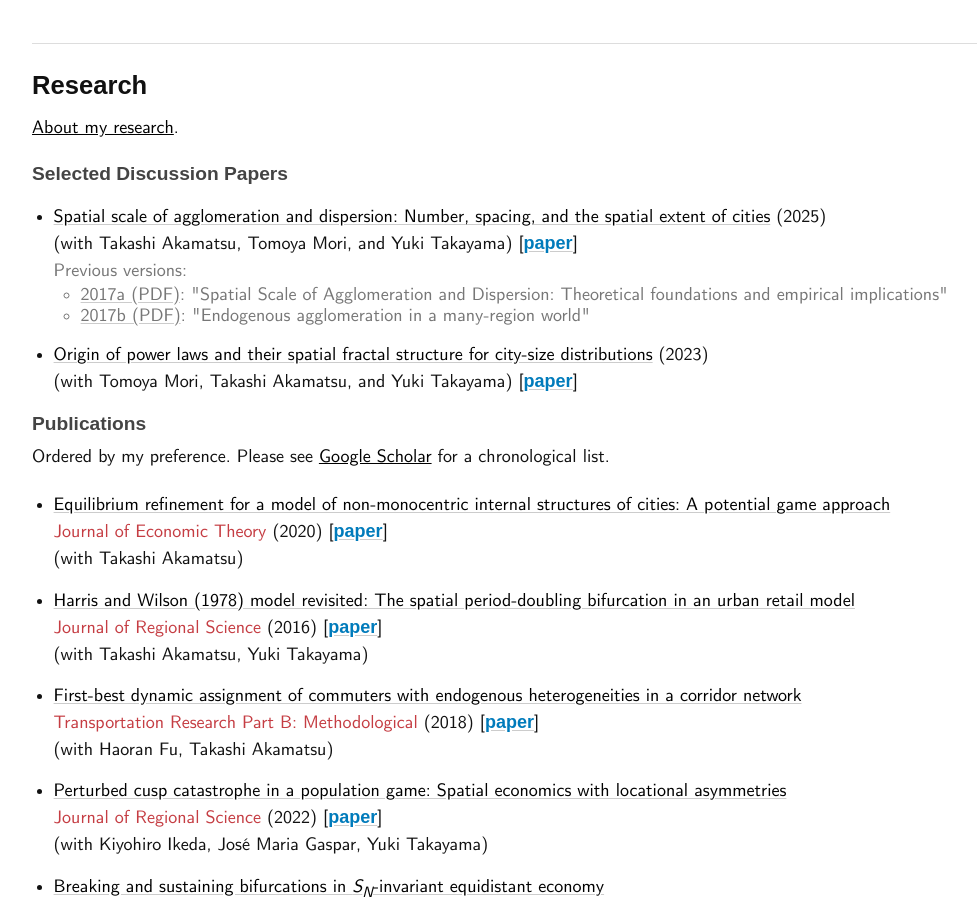
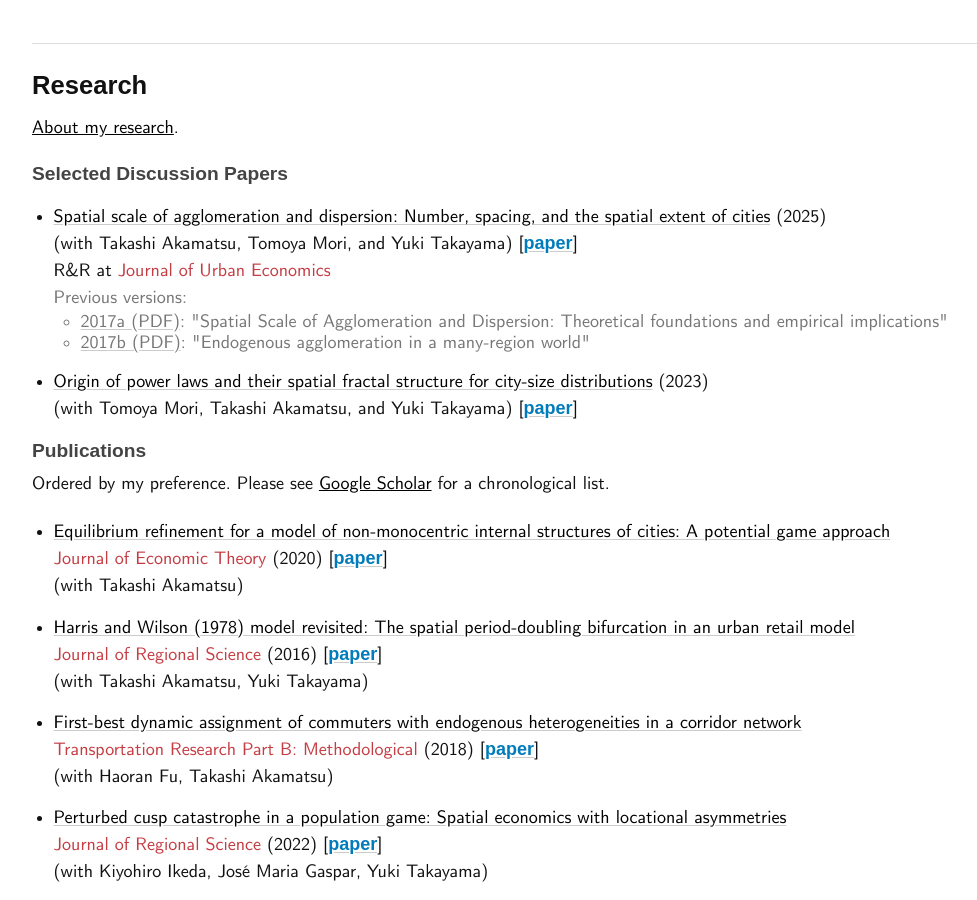
Before and after one commit to mino-osawa/mino-osawa.github.io, a Jekyll site: the page built from index.markdown, in a window 1280 px wide and 900 px high, scrolled down 459 px. Shown: the whole window, without its empty margins (8-985 px from the left). Built offline with Jekyll 4.4.1, drawn with Linux system fonts in a browser that asks for light colours; some web fonts are replaced.

Commit message:
minor update

```diff
--- a/index.markdown
+++ b/index.markdown
@@ -14,7 +14,8 @@ title: M.Osawa's Website
 <h3>Selected Discussion Papers</h3>
 
 <ul class="ref-list">
-    <li><a href="https://arxiv.org/abs/1912.05113">Spatial scale of agglomeration and dispersion: Number, spacing, and the spatial extent of cities</a> (2025)<br>(with Takashi Akamatsu, Tomoya Mori, and Yuki Takayama) [<a href="notes/draft/AMOT.pdf">paper</a>]
+    <li><a href="https://arxiv.org/abs/1912.05113">Spatial scale of agglomeration and dispersion: Number, spacing, and the spatial extent of cities</a> (2025)<br>(with Takashi Akamatsu, Tomoya Mori, and Yuki Takayama) [<a href="notes/draft/AMOT.pdf">paper</a>]<br>
+    R&R at <span class="red-like">Journal of Urban Economics</span>
     <div class="note">Previous versions:
     <ul class="ref-prev">
         <li><a href="https://www.rieti.go.jp/jp/publications/dp/17e125.pdf" alt="Spatial scale of agglomeration and dispersion: Theoretical foundations and empirical implications">2017a (PDF)</a>: "Spatial Scale of Agglomeration and Dispersion: Theoretical foundations and empirical implications"</li>
```
